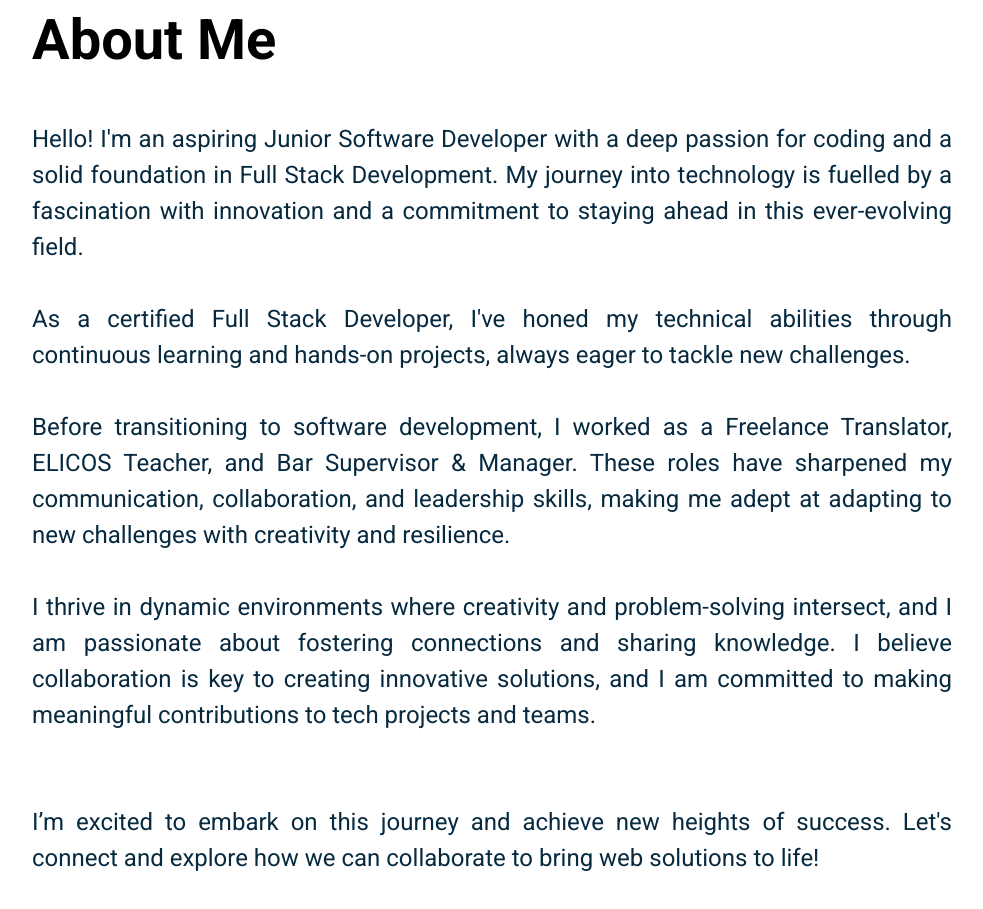
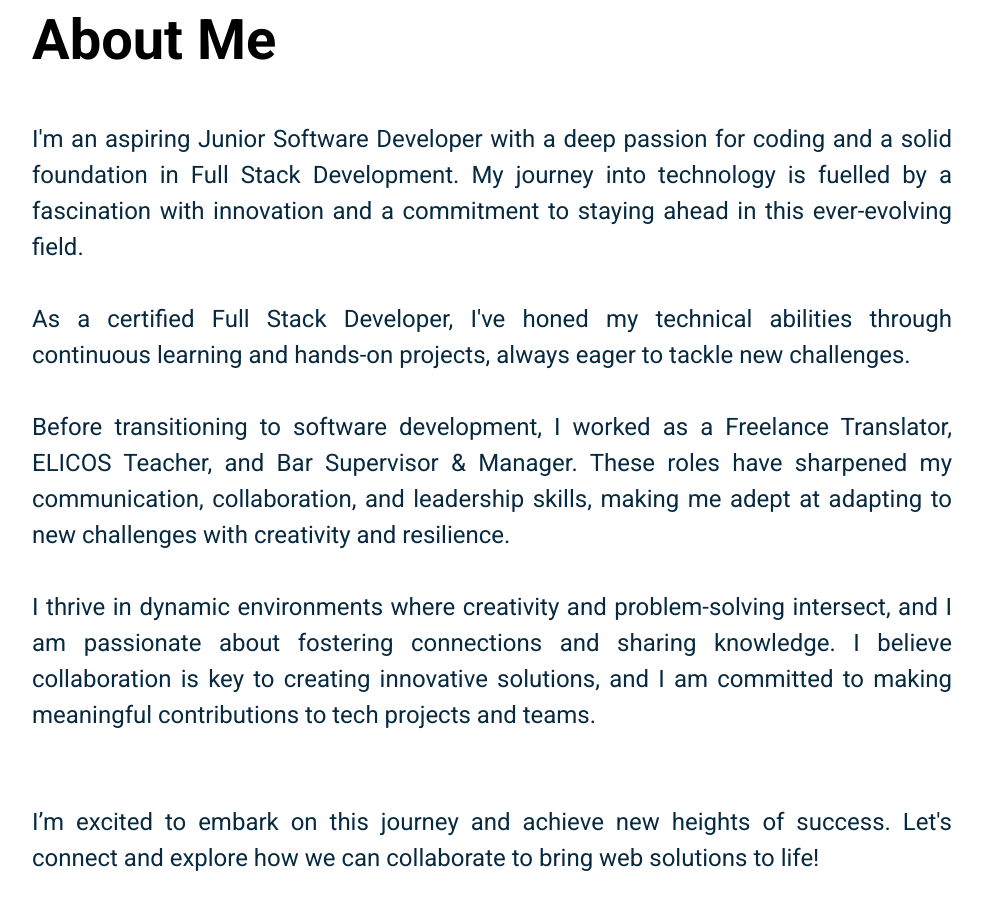
Before and after one commit to Sarapezzotta20/MyPortfolio_ReactJS, a React (Create React App) app: page / in a window 1280 px wide. Shown: the part 940-1849 px from the top of the page, without its empty margins (148-1131 px from the left). Built offline with nearby package versions, Linux system fonts and the light colour scheme.

Commit message:
Update hero section description

```diff
--- a/src/Pages/Home/AboutMe.jsx
+++ b/src/Pages/Home/AboutMe.jsx
@@ -5,10 +5,10 @@ export default function AboutMe() {
         <div className="hero--section--content">
           <h1 className="skills-section--heading">About Me</h1>
           <p className="hero--section-description">
-            Hello! I'm an aspiring Junior Software Developer with a deep passion
-            for coding and a solid foundation in Full Stack Development. My
-            journey into technology is fuelled by a fascination with innovation
-            and a commitment to staying ahead in this ever-evolving field.
+            I'm an aspiring Junior Software Developer with a deep passion for
+            coding and a solid foundation in Full Stack Development. My journey
+            into technology is fuelled by a fascination with innovation and a
+            commitment to staying ahead in this ever-evolving field.
             <br />
             <br /> As a certified Full Stack Developer, I've honed my technical
             abilities through continuous learning and hands-on projects, always
```
